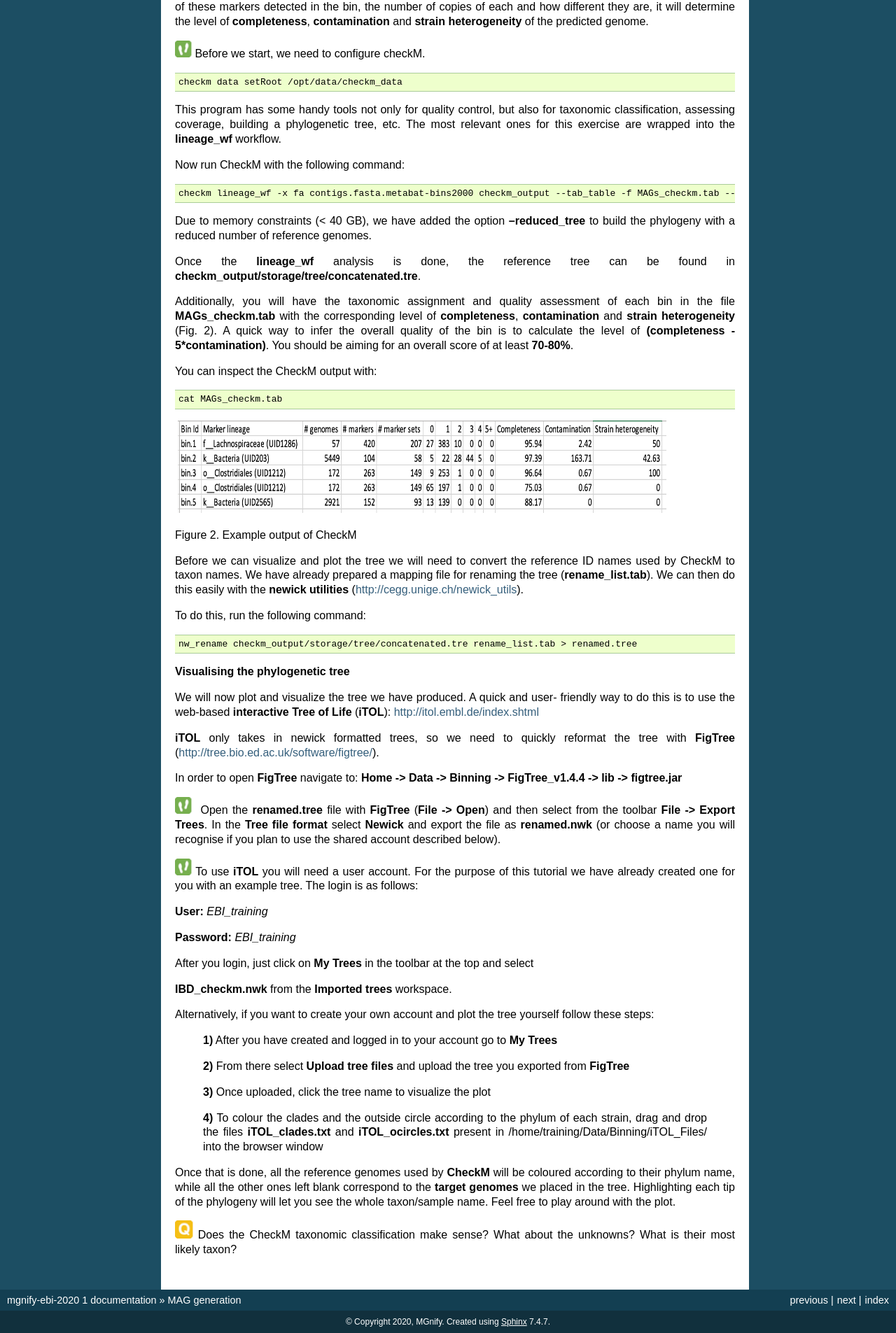
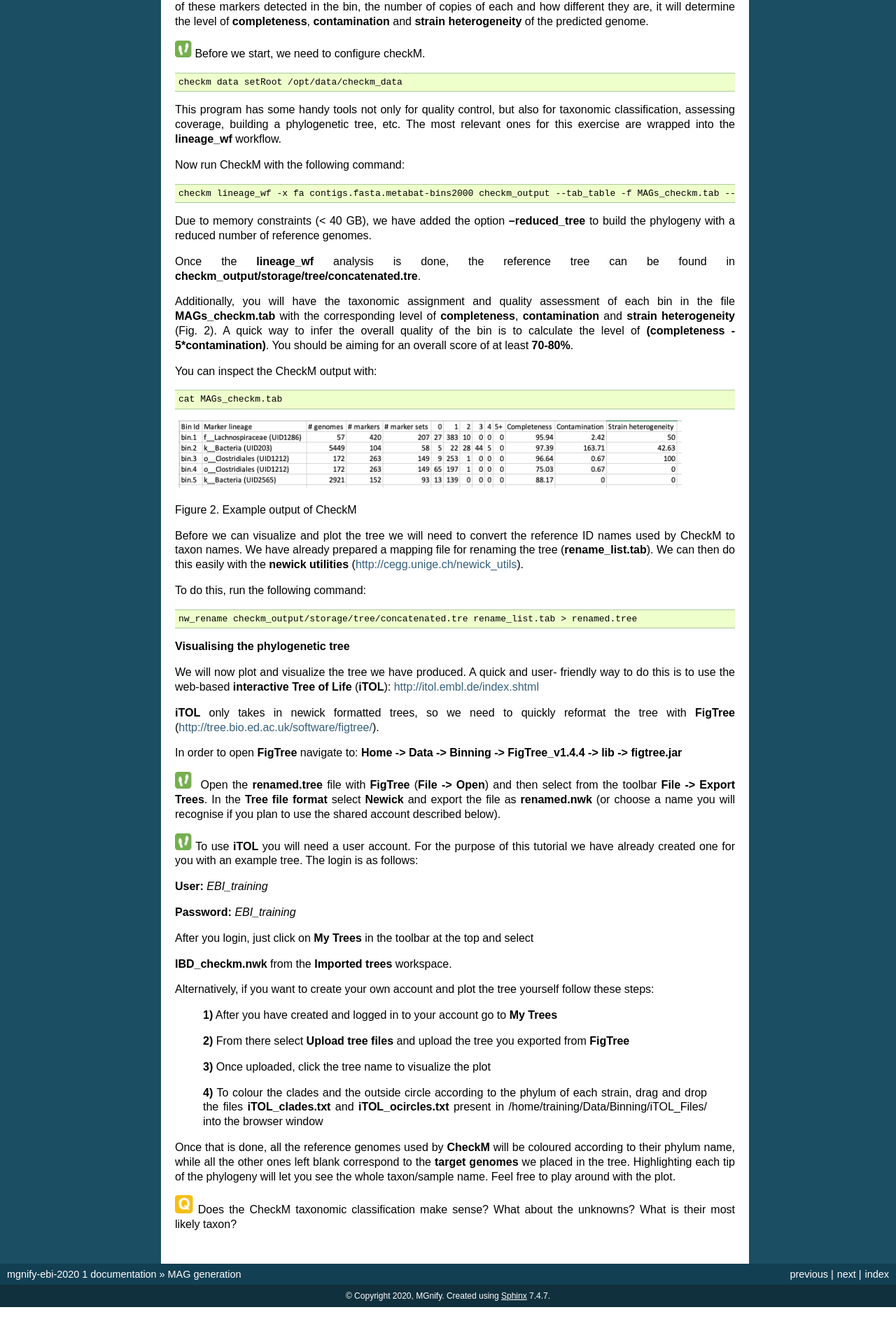
Before and after one commit to EBI-Metagenomics/mgnify-ebi-2020, a Sphinx documentation site: the page built from docs/source/mag.rst, in a window 1280 px wide. Shown: the part 2235-4140 px from the top of the page at 70% size. Built offline with Sphinx 7.4.7, drawn with Linux system fonts in a browser that asks for light colours; after the commit the page ends 4103 px from its top, so only the background shows below that.

Commit message:
Update mag.rst

```diff
--- a/docs/source/mag.rst
+++ b/docs/source/mag.rst
@@ -234,5 +234,5 @@ taxon/sample name. Feel free to play around with the plot.
    :width: 0.26667in
    :height: 0.26667in
 .. |image5| image:: media/checkm.png
-   :width: 7.26389in
-   :height: 1.37569in
+   :width: 7.5in
+   :height: 1.0in
```
